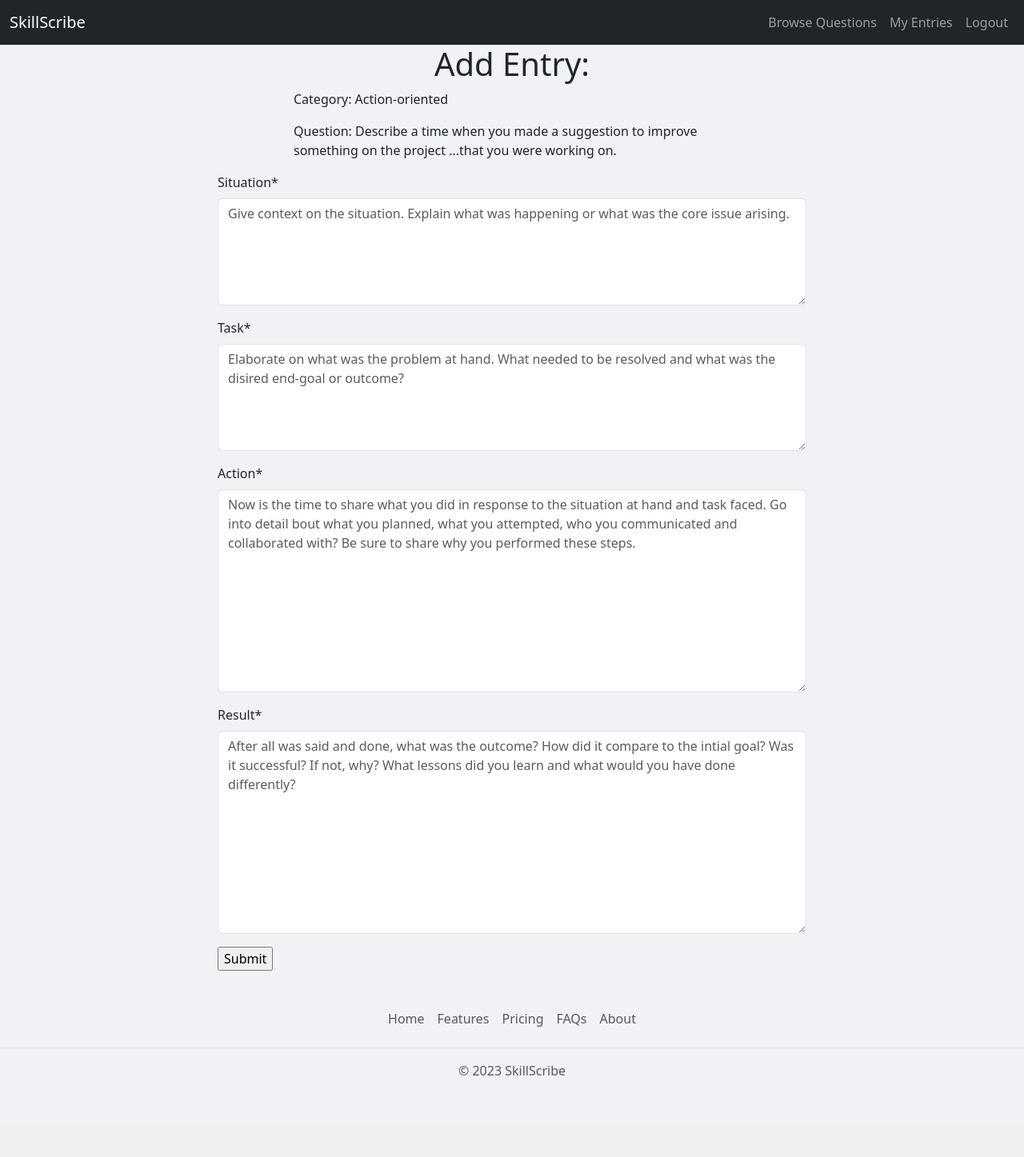
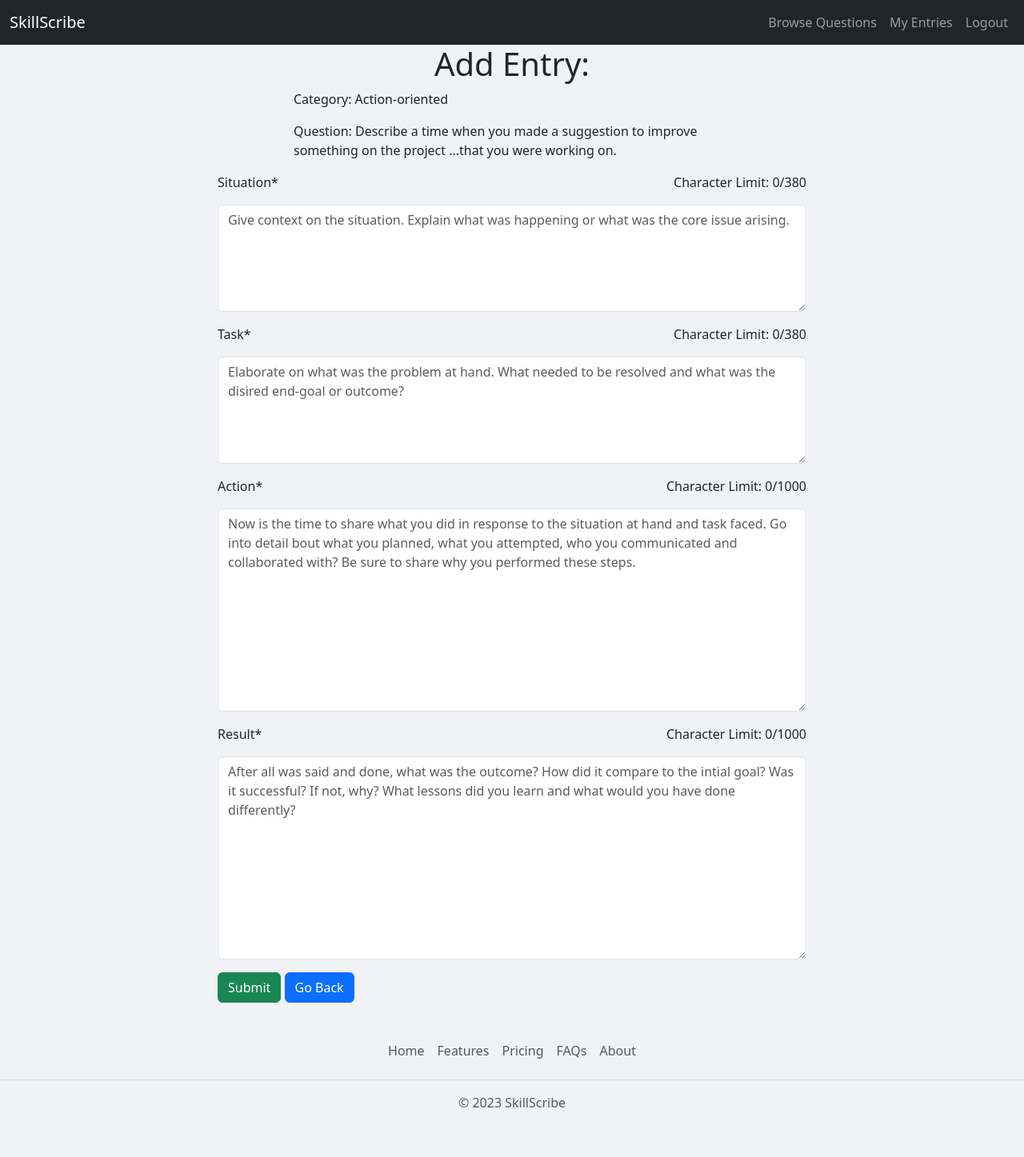
Before and after one commit to ldettorre/SkillScribe, a Django app: page /questions/1 in a window 1280 px wide. Shown: the whole page at 80% size. Before the commit the page ends 1345 px from the top, so only its background shows below. Run offline with Django 4.2, Linux system fonts and the light colour scheme; a user stored in the database is signed in; data comes from the database, SQL or seed files in the repository; some libraries are stand-ins or nearby versions.

Commit message:
Bug Fix: fixed an issue with the add entry form. Due to char field being used in the entry model, it broke when the user entered new lines in their input. I fixed this by changing it to the textarea field instead and imposed a character limit on the form via widget. I'm now working on a character counter so users can see realtime how much space they have left. This currently works with the situation input.

```diff
--- a/entries/forms.py
+++ b/entries/forms.py
@@ -7,8 +7,8 @@ class EntryForm(forms.ModelForm):
      fields = ('situation', 'task', 'action', 'result')
 
      widgets = {
-      'situation' : forms.Textarea(attrs={'rows': 5,'placeholder': 'Give context on the situation. Explain what was happening or what was the core issue arising.'}),
-      'task' : forms.Textarea(attrs={'rows': 5,'placeholder': 'Elaborate on what was the problem at hand. What needed to be resolved and what was the disired end-goal or outcome?'}),
-      'action' : forms.Textarea(attrs={'rows': 10,'placeholder': 'Now is the time to share what you did in response to the situation at hand and task faced. Go into detail bout what you planned, what you attempted, who you communicated and collaborated with? Be sure to share why you performed these steps.'}),
-      'result' : forms.Textarea(attrs={'rows': 10,'placeholder': 'After all was said and done, what was the outcome? How did it compare to the intial goal? Was it successful? If not, why? What lessons did you learn and what would you have done differently?'}),
+      'situation' : forms.Textarea(attrs={'rows': 5,'placeholder': 'Give context on the situation. Explain what was happening or what was the core issue arising.','maxlength': '400'}),
+      'task' : forms.Textarea(attrs={'rows': 5,'placeholder': 'Elaborate on what was the problem at hand. What needed to be resolved and what was the disired end-goal or outcome?','maxlength': '400'}),
+      'action' : forms.Textarea(attrs={'rows': 10,'placeholder': 'Now is the time to share what you did in response to the situation at hand and task faced. Go into detail bout what you planned, what you attempted, who you communicated and collaborated with? Be sure to share why you performed these steps.','maxlength': '1000'}),
+      'result' : forms.Textarea(attrs={'rows': 10,'placeholder': 'After all was said and done, what was the outcome? How did it compare to the intial goal? Was it successful? If not, why? What lessons did you learn and what would you have done differently?','maxlength': '1000'}),
      }
--- a/entries/models.py
+++ b/entries/models.py
@@ -20,14 +20,15 @@ class BehaviouralQuestion(models.Model):
     def get_category(self):
         return self.category
 
+
 class Entry(models.Model):
     owner = models.ForeignKey(User, on_delete=models.CASCADE)
-    question = models.ForeignKey(BehaviouralQuestion, on_delete=models.DO_NOTHING)
+    question = models.ForeignKey(BehaviouralQuestion, on_delete=models.CASCADE)
     created_on = datetime.datetime.now()
-    situation = models.CharField(max_length=400)
-    task = models.CharField(max_length=400)
-    action = models.CharField(max_length=1024)
-    result = models.CharField(max_length=1024)
+    situation = models.TextField(blank=False)
+    task = models.TextField(blank=False)
+    action = models.TextField(blank=False)
+    result = models.TextField(blank=False)
 
     def __str__(self):
         return self.question.title
--- a/entries/templates/entries/add_entry.html
+++ b/entries/templates/entries/add_entry.html
@@ -11,8 +11,16 @@
     <div class="col-sm-8 mx-auto">
         <form action="{% url 'add_entry' question.id %}" method="POST">
             {% csrf_token %}
-            {{ form|crispy }}
-            <input type="submit" value="Submit">
+            <div class="char-limit-div"><p class="">Character Limit: <span id="situation-limit">0</span>/380</p></div>
+            {{ form.situation|as_crispy_field }}
+            <div class="char-limit-div"><p class="">Character Limit: <span id="task-limit">0</span>/380</p></div>
+            {{ form.task|as_crispy_field }}
+            <div class="char-limit-div"><p class="">Character Limit: <span id="action-limit">0</span>/1000</p></div>
+            {{ form.action|as_crispy_field }}
+            <div class="char-limit-div"><p class="">Character Limit: <span id="result-limit">0</span>/1000</p></div>
+            {{ form.result|as_crispy_field }}
+            <input class="btn btn-success" type="submit" value="Submit">
+            <a href="{% url 'questions' %}" class="btn btn-primary">Go Back</a>
         </form>
     </div>
 </div>
--- a/static/css/style.css
+++ b/static/css/style.css
@@ -139,6 +139,11 @@ input.register-submit-button{
     border-radius: 10px;
     text-decoration: none;
 }
+
+.char-limit-div {
+    float:right;
+}
+
 /* Add Entry page styling end */
 
 /* My Entries page styling */
--- a/static/js/scripts.js
+++ b/static/js/scripts.js
@@ -11,18 +11,24 @@ $(document).ready(function() {
         }
     }
 
+    $('#dropdown-selection').change(function() {
+        var selection = $(this).val();
+        var selectedCategory = document.getElementById(selection);
+        selectedCategory.scrollIntoView();
+    });
+
+    $("#id_situation").on("input", function(){
+        var situationInput = document.getElementById('id_situation');
+        var situationLimit = document.getElementById('situation-limit');
+        var inputLength = situationInput.value.length;
+        situationLimit.innerHTML = inputLength;
+    });
+
     showCategorySelectElement();
 
     $(window).resize(function() {
         showCategorySelectElement();
     });
 
-    $('#dropdown-selection').change(function() {
-        var selection = $(this).val();
-        var selectedCategory = document.getElementById(selection);
-        selectedCategory.scrollIntoView();
-    });
-
-
 
 });
--- a/users/views.py
+++ b/users/views.py
@@ -22,7 +22,7 @@ def login(request):
 def logout(request):
     auth_logout(request)
     print('User logged out')
-    return redirect('questions')
+    return redirect('login')
 
 
 def register(request):
```
Also changed, not shown: entries/templates/entries/my_entries.html (+11 -2 lines), entries/migrations/0009_alter_entry_action_alter_entry_question_and_more.py (added).
